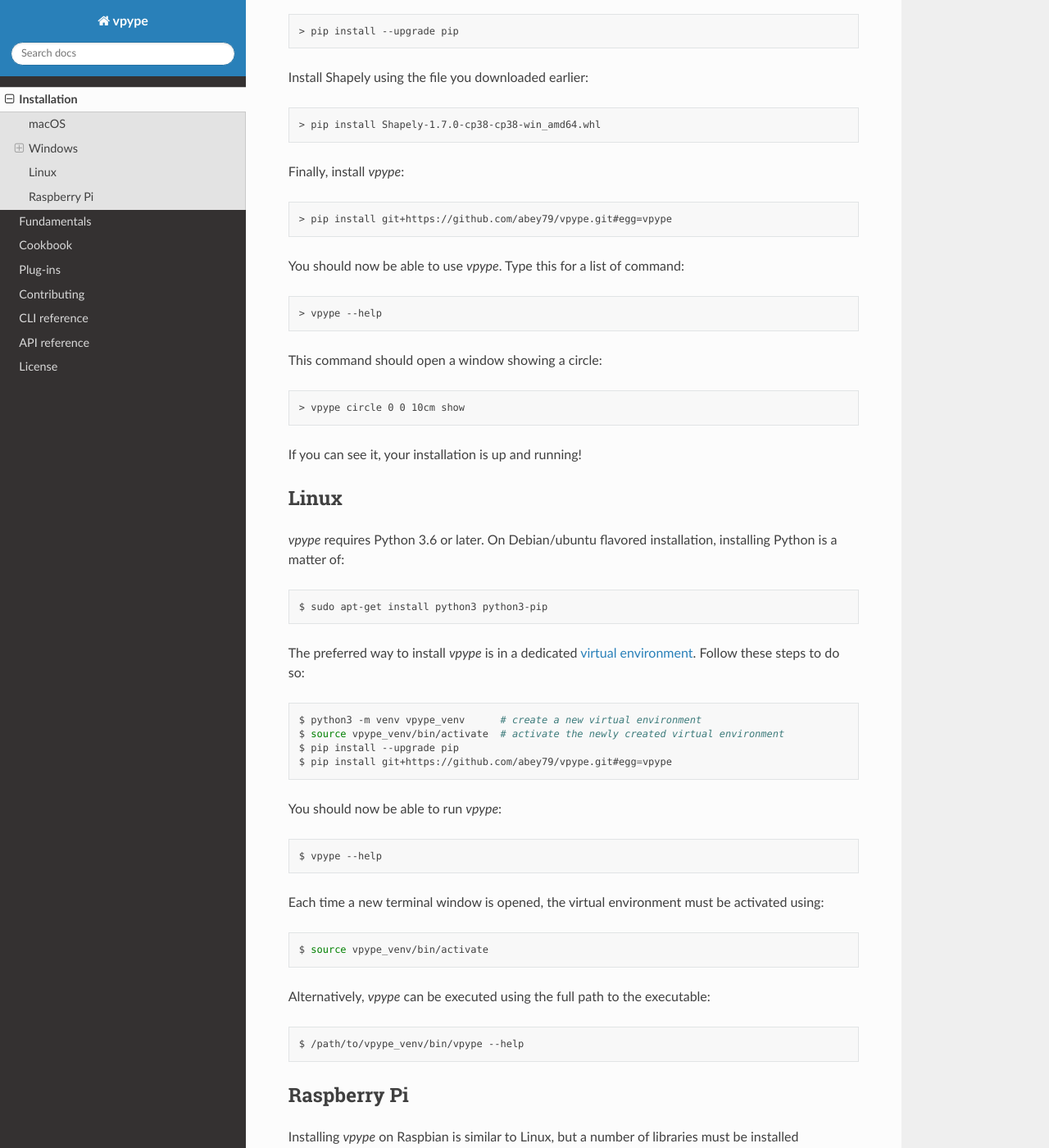
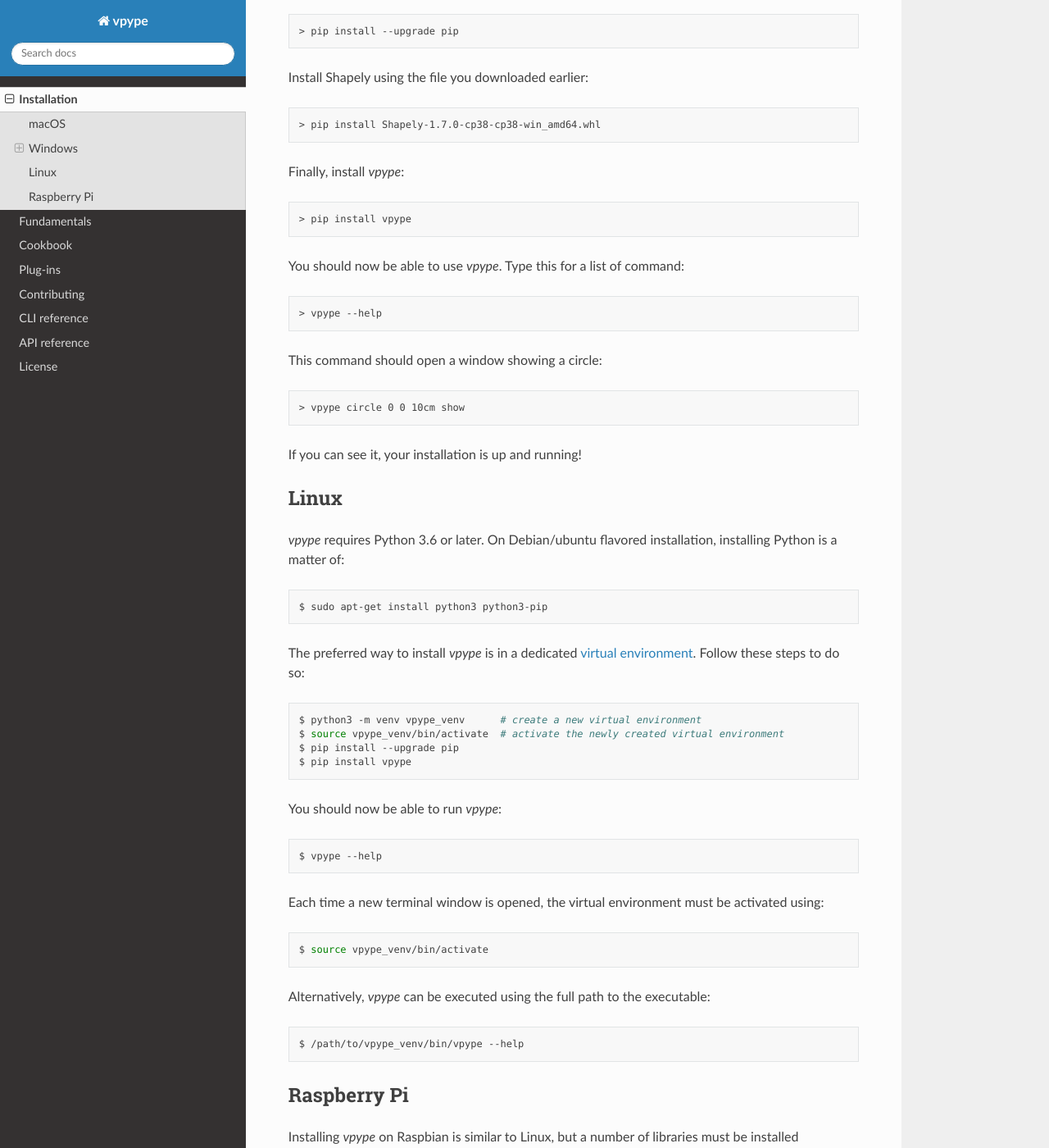
Before and after one commit to abey79/vpype, a Sphinx documentation site: the page built from docs/install.rst, in a window 1280 px wide and 1400 px high, scrolled down 2196 px. Shown: the whole window at 82% size. Built offline with Sphinx 7.4.7 and the Read the Docs theme 2.0.0, drawn with Linux system fonts in a browser that asks for light colours; some of the changed text lies outside the part shown.

Commit message:
Fixed install.rst

```diff
--- a/docs/install.rst
+++ b/docs/install.rst
@@ -27,7 +27,7 @@ Then, the preferred way to install *vpype* is in a dedicated `virtual environmen
   $ python3 -m venv vpype_venv      # create a new virtual environment
   $ source vpype_venv/bin/activate  # activate the newly created virtual environment
   $ pip install --upgrade pip
-  $ pip install git+https://github.com/abey79/vpype.git#egg=vpype
+  $ pip install vpype
 
 You should now be able to run *vpype*::
 
@@ -96,7 +96,7 @@ Install Shapely using the file you downloaded earlier::
 
 Finally, install *vpype*::
 
-  > pip install git+https://github.com/abey79/vpype.git#egg=vpype
+  > pip install vpype
 
 You should now be able to use *vpype*. Type this for a list of command::
 
@@ -123,7 +123,7 @@ The preferred way to install *vpype* is in a dedicated `virtual environment <htt
   $ python3 -m venv vpype_venv      # create a new virtual environment
   $ source vpype_venv/bin/activate  # activate the newly created virtual environment
   $ pip install --upgrade pip
-  $ pip install git+https://github.com/abey79/vpype.git#egg=vpype
+  $ pip install vpype
 
 You should now be able to run *vpype*::
 
```
Also changed, not shown: other parts of docs/install.rst (+1 -1 lines).
